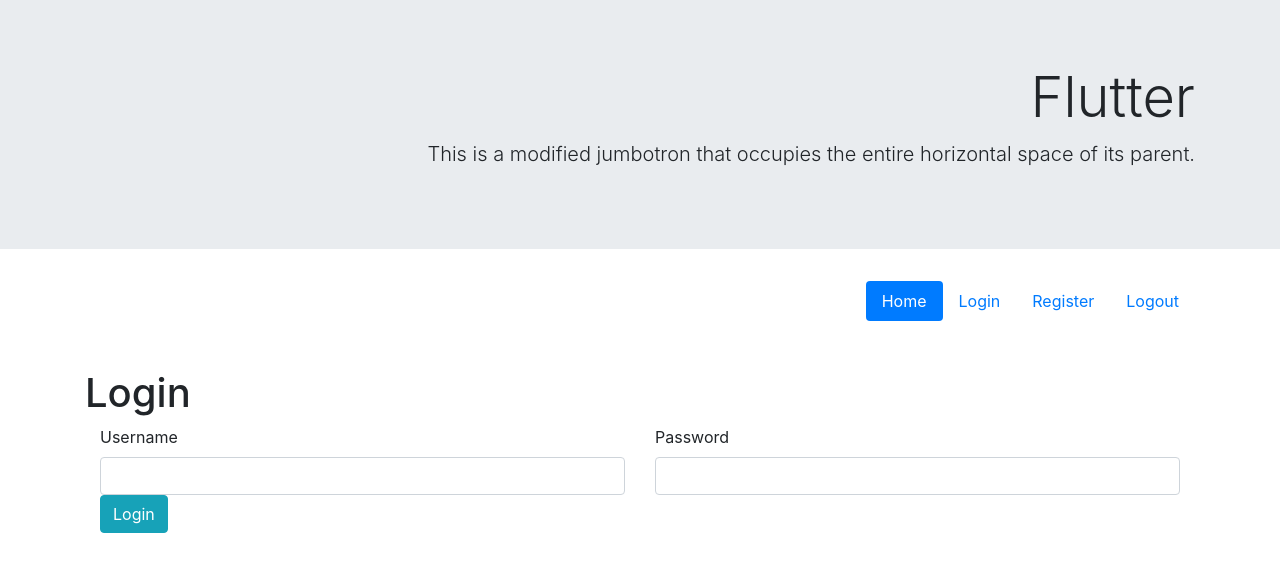
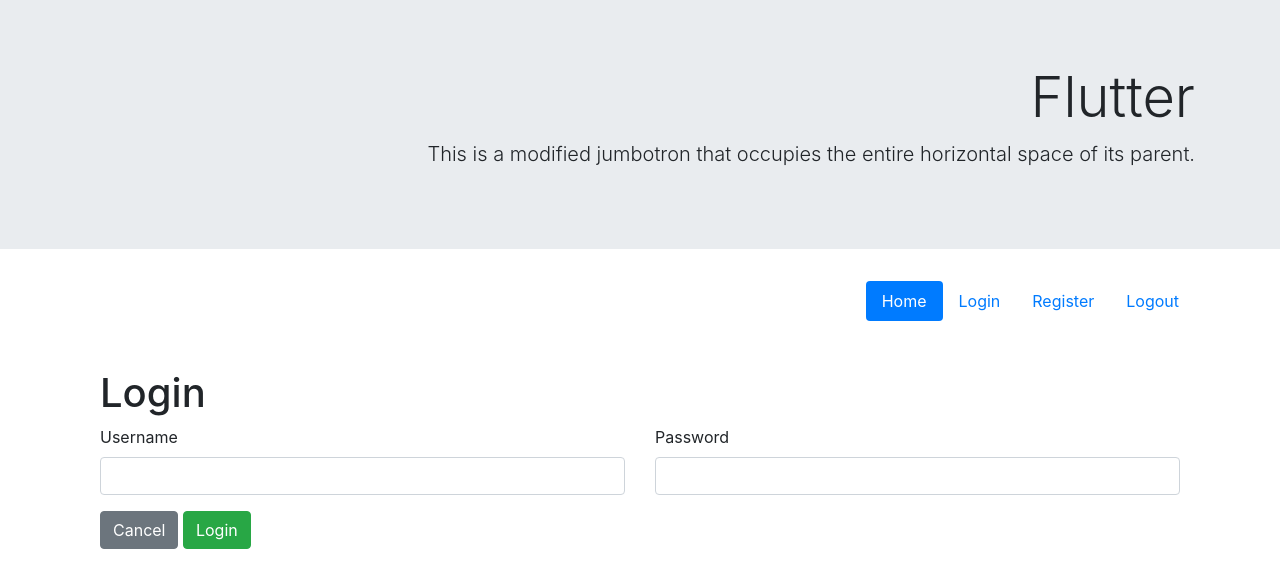
Before and after one commit to kwolosonovich/flask_feedback, a Flask app: page /login in a window 1280 px wide. Shown: the top 588 px of the page. Run offline with Flask 2, Linux system fonts and the light colour scheme; some libraries are stand-ins or nearby versions.

```diff
--- a/templates/login.html
+++ b/templates/login.html
@@ -4,9 +4,10 @@
 
 {% block content %}
 
-    <h1>Login</h1>
+    <div class="container">
 
-    <div class="container">
+        <h1>Login</h1>
+
         <form method="POST">
             <div class="row row-cols-sm-1 row-cols-md-2">
                 {{ form.hidden_tag() }}
@@ -18,7 +19,10 @@
                     </div>
                 {% endfor %}
             </div>
-            <button class="btn submit-btn btn-info" type="submit">Login</button>
+            <div class="mt-3">
+                <a href="/" class="btn btn-secondary">Cancel</a>
+                <button class="btn submit-btn btn-success" type="submit">Login</button>
+            </div>
         </form>
     </div>
 
```
